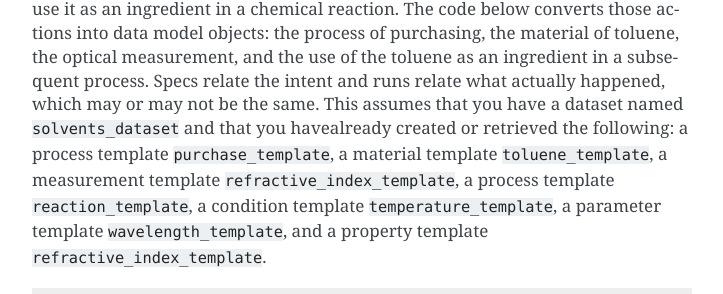
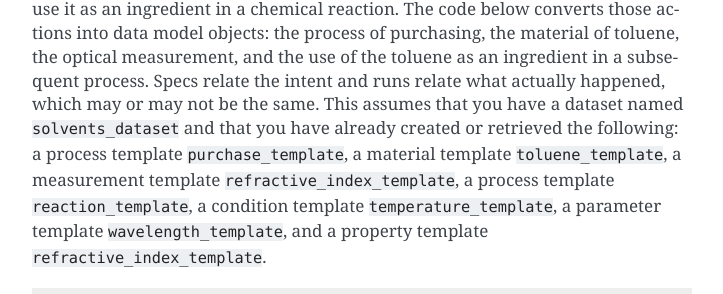
Before and after one commit to CitrineInformatics/citrine-python, a Sphinx documentation site: the page built from docs/source/getting_started/code_examples.rst, in a window 1280 px wide and 900 px high, scrolled down 1551 px. Shown: the part 144-438 px from the top of the window, without its empty margins (388-1111 px from the left). Built offline with Sphinx 7.4.7, drawn with Linux system fonts in a browser that asks for light colours.

Commit message:
Fix missing space typo

```diff
--- a/docs/source/getting_started/code_examples.rst
+++ b/docs/source/getting_started/code_examples.rst
@@ -80,7 +80,7 @@ Imagine you purchase some toluene, measure its index of refraction, and then use
 The code below converts those actions into data model objects: the process of purchasing, the material of toluene,
 the optical measurement, and the use of the toluene as an ingredient in a subsequent process.
 Specs relate the intent and runs relate what actually happened, which may or may not be the same.
-This assumes that you have a dataset named ``solvents_dataset`` and that you havealready created or retrieved the following:
+This assumes that you have a dataset named ``solvents_dataset`` and that you have already created or retrieved the following:
 a process template ``purchase_template``, a material template ``toluene_template``, a measurement template ``refractive_index_template``,
 a process template ``reaction_template``, a condition template ``temperature_template``,
 a parameter template ``wavelength_template``, and a property template ``refractive_index_template``.
```
